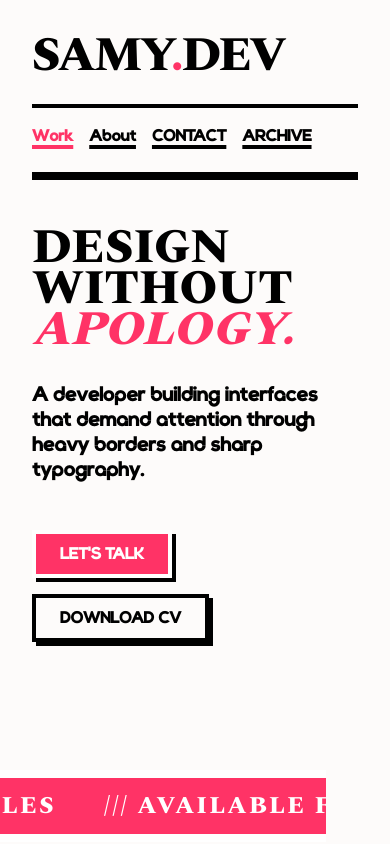
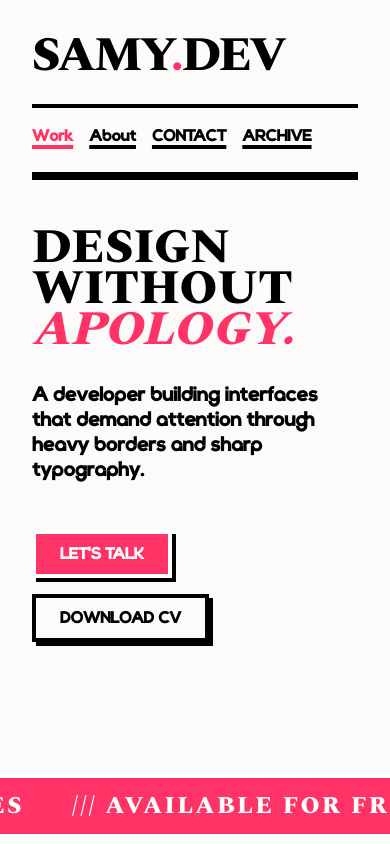
Before and after one commit to samybit/brutalist-portfolio, a React (Vite) app: page / in a window 390 px wide. Shown: the top 844 px of the page. Built offline with nearby package versions, Linux system fonts and the light colour scheme.

Commit message:
style(fix): marquee on mobile

```diff
--- a/src/App.tsx
+++ b/src/App.tsx
@@ -277,7 +277,7 @@ export default function App() {
             </div>
 
             {/* The Brutalist Marquee */}
-            <div className="w-full border-y-8 border-foreground bg-mainBrand text-white py-3 mb-32 overflow-hidden flex whitespace-nowrap -mx-8 px-8 md:mx-0 md:px-0">
+            <div className="border-y-8 border-foreground bg-mainBrand text-white py-3 mb-32 overflow-hidden flex whitespace-nowrap -mx-8 md:mx-0">
               <div className="animate-marquee inline-block font-heading font-black text-2xl md:text-3xl uppercase tracking-widest">
                 <span className="mx-6">/// OPEN TO FULL-TIME ROLES</span>
                 <span className="mx-6">/// AVAILABLE FOR FREELANCE</span>
```
